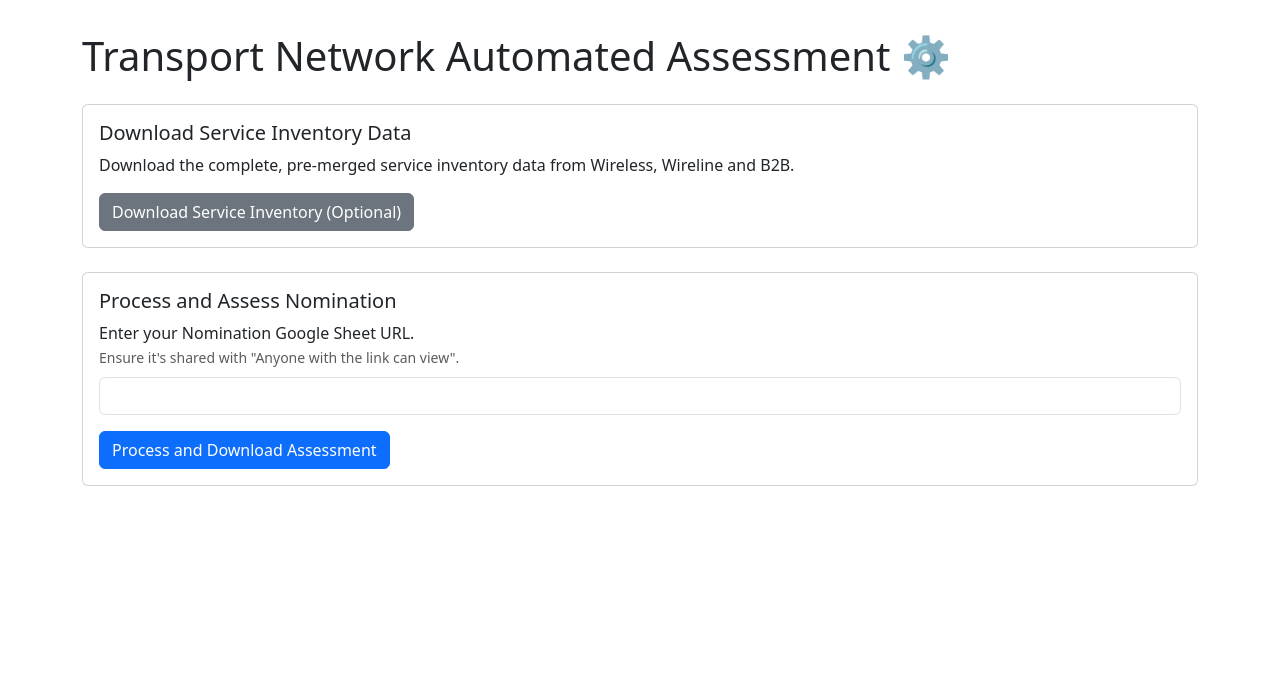
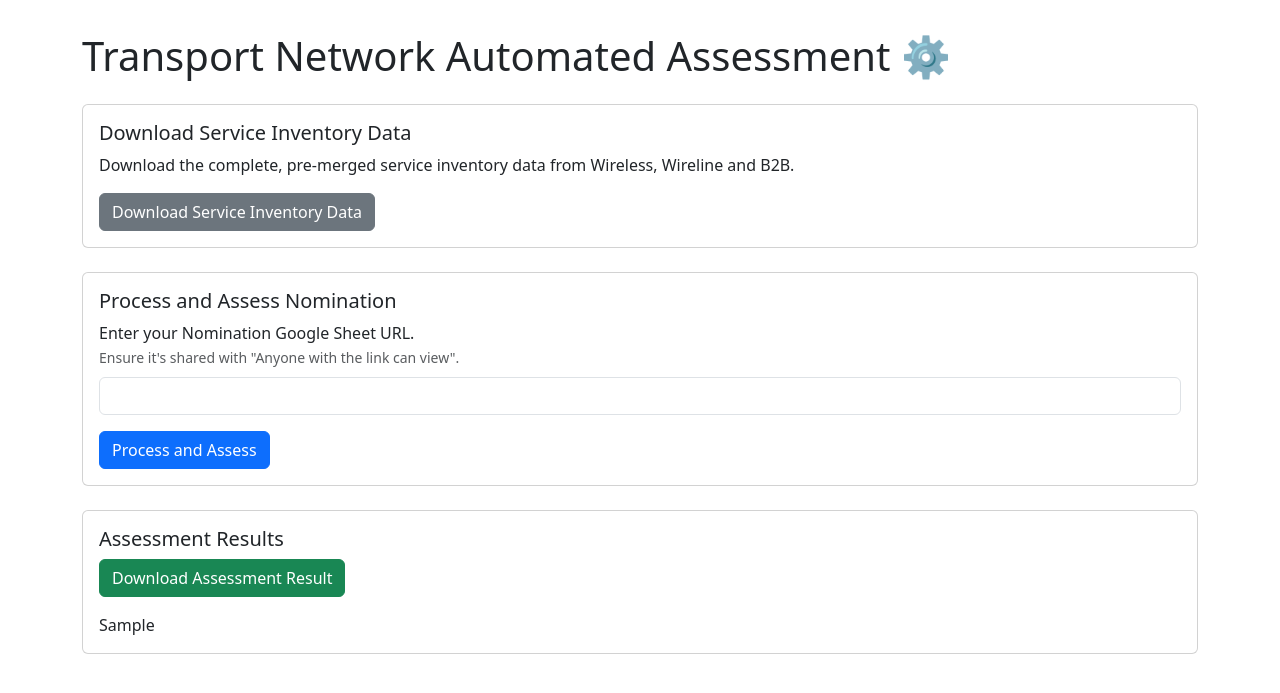
Before and after one commit to nathanielarugay-creator/Automated_Assessment, a Flask app: template templates/index.html in a window 1280 px wide. Shown: the top 693 px of the page. Run offline with Flask 3, Linux system fonts and the light colour scheme; the template is opened without the code that fills it: most values are stand-ins (such as "Sample title", 1, 10 or a date in 2020).

Commit message:
Update index.html

```diff
--- a/templates/index.html
+++ b/templates/index.html
@@ -7,6 +7,7 @@
     <link href="https://cdn.jsdelivr.net/npm/bootstrap@5.3.2/dist/css/bootstrap.min.css" rel="stylesheet">
     <style>
         body { padding: 2rem; }
+        .table-responsive { max-height: 600px; }
     </style>
 </head>
 <body>
@@ -17,7 +18,7 @@
             <div class="card-body">
                 <h5 class="card-title">Download Service Inventory Data</h5>
                 <p class="card-text">Download the complete, pre-merged service inventory data from Wireless, Wireline and B2B.</p>
-                <a href="/download_master" class="btn btn-secondary">Download Service Inventory (Optional)</a>
+                <a href="/download_master" class="btn btn-secondary">Download Service Inventory Data</a>
             </div>
         </div>
 
@@ -32,11 +33,23 @@
                         </label>
                         <input type="url" class="form-control" id="nomination_url" name="nomination_url" required>
                     </div>
-                    <button type="submit" class="btn btn-primary">Process and Download Assessment</button>
+                    <button type="submit" class="btn btn-primary">Process and Assess</button>
                 </form>
             </div>
         </div>
 
+        {% if results_table %}
+        <div class="card">
+            <div class="card-body">
+                <h5 class="card-title">Assessment Results</h5>
+                <a href="/download_assessment" class="btn btn-success mb-3">Download Assessment Result</a>
+                <div class="table-responsive">
+                    {{ results_table|safe }}
+                </div>
+            </div>
+        </div>
+        {% endif %}
+
     </div>
 </body>
 </html>
```
